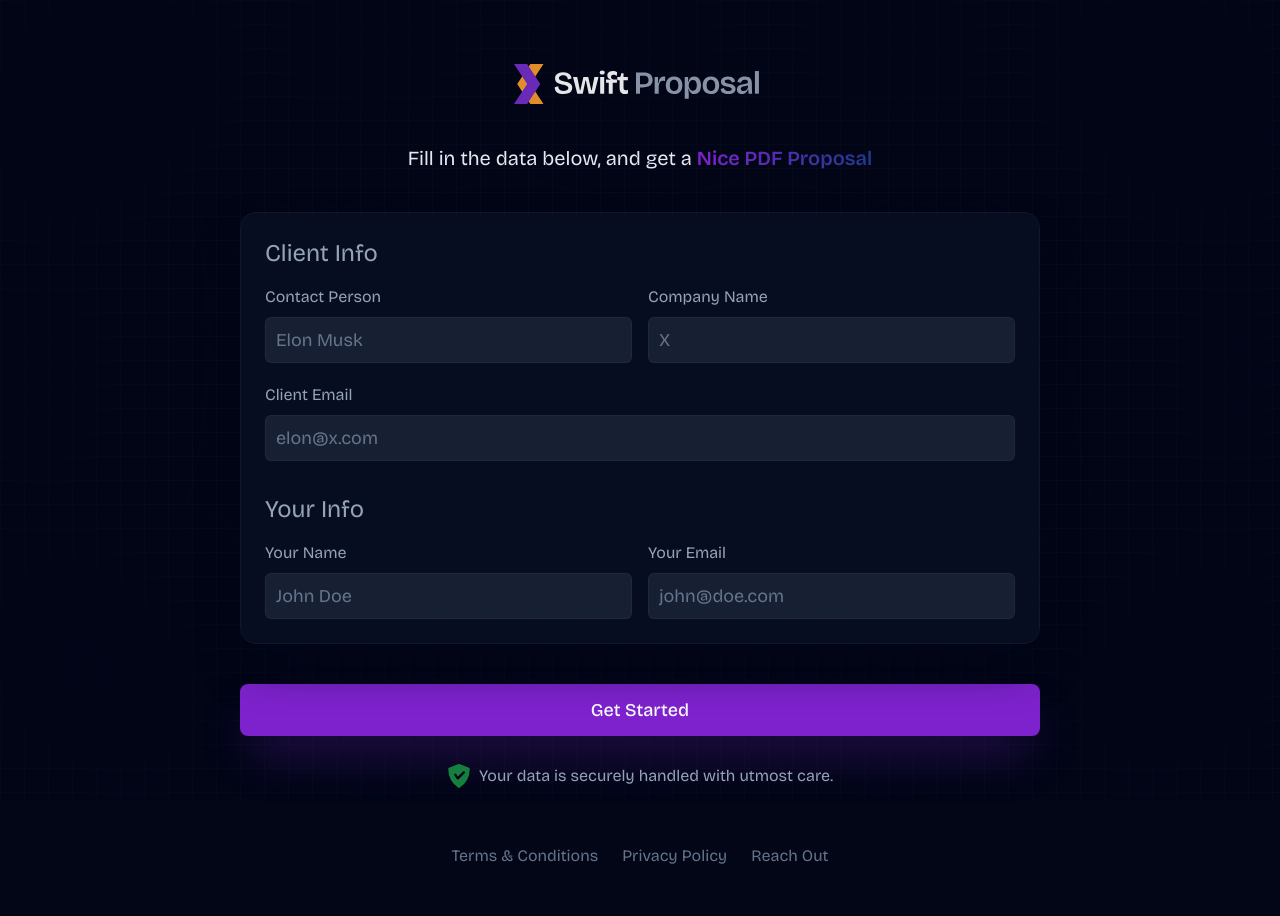
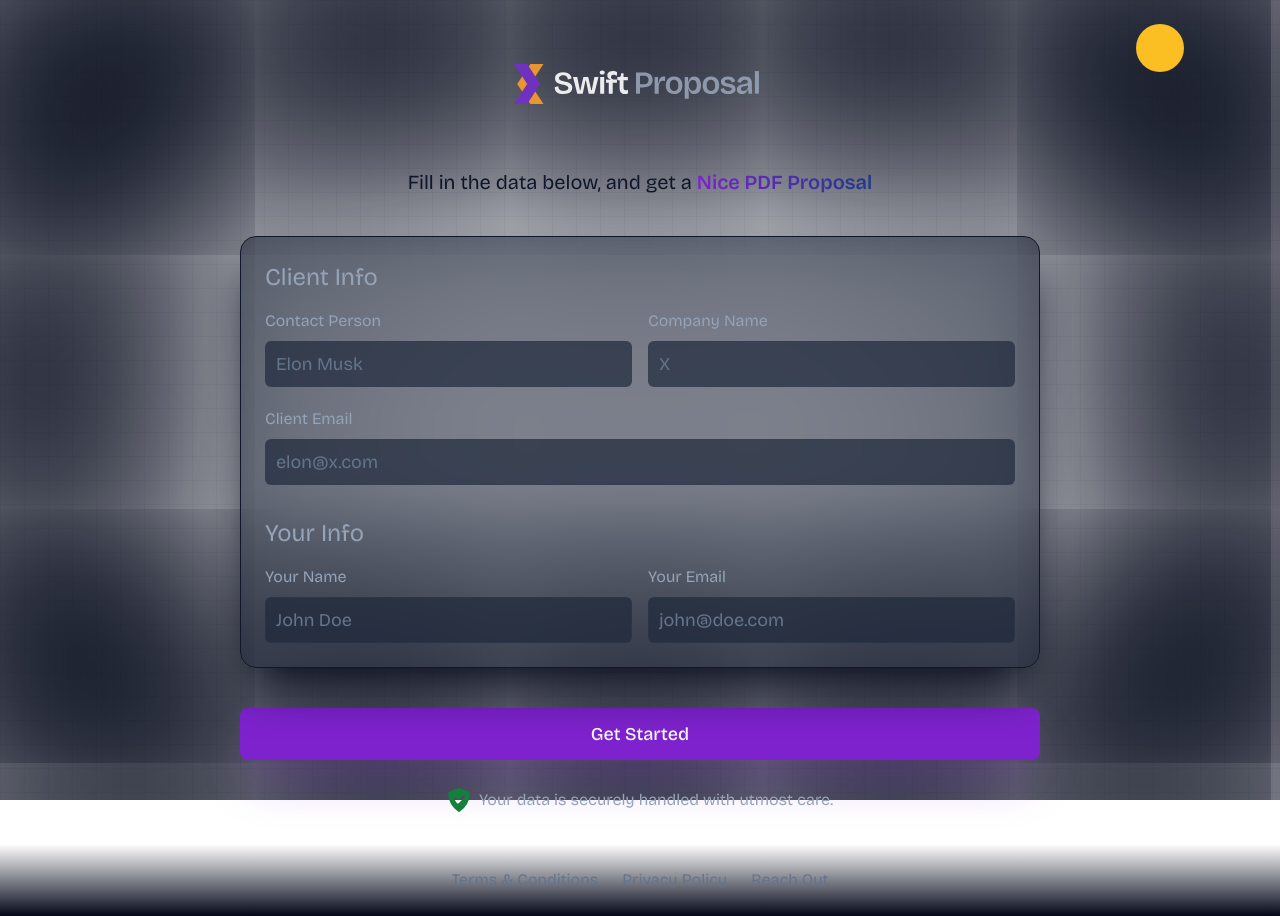
Before and after one commit to MohamedFekryyy/SP, a SvelteKit app: page / in a window 1280 px wide. Before the commit the page ends 892 px from the top, so only its background shows below. Built offline with nearby package versions, Linux system fonts and the light colour scheme.

Commit message:
implmeneting DarkMode&LightMode

```diff
--- /dev/null
+++ b/src/components/ThemeSwitch.svelte
@@ -0,0 +1,52 @@
+<script>
+     import { browser } from '$app/environment';
+
+let darkMode = true;
+
+function handleSwitchDarkMode() {
+    darkMode = !darkMode;
+
+    localStorage.setItem('theme', darkMode ? 'dark' : 'light');
+
+    darkMode
+        ? document.documentElement.classList.add('dark')
+        : document.documentElement.classList.remove('dark');
+}
+
+if (browser) {
+    if (
+        localStorage.theme === 'dark' ||
+        (!('theme' in localStorage) && window.matchMedia('(prefers-color-scheme: dark)').matches)
+    ) {
+        document.documentElement.classList.add('dark');
+        darkMode = true;
+    } else {
+        document.documentElement.classList.remove('dark');
+        darkMode = false;
+    }
+}
+</script>
+
+<div>
+    <input checked={darkMode} on:click={handleSwitchDarkMode} type="checkbox" id="theme-toggle" />
+    <label for="theme-toggle" />
+</div>
+
+<style lang="postcss">
+    #theme-toggle {
+        @apply invisible;
+    }
+
+    #theme-toggle + label {
+        @apply inline-block cursor-pointer h-12 w-12 absolute top-6 right-24 rounded-full duration-300 content-[''];
+    }
+
+    #theme-toggle:not(:checked) + label {
+        @apply bg-amber-400;
+    }
+
+    #theme-toggle:checked + label {
+        @apply bg-transparent;
+        box-shadow: inset -18px -16px 1px 1px #ddd;
+    }
+</style>
--- a/src/routes/+page.svelte
+++ b/src/routes/+page.svelte
@@ -4,6 +4,8 @@
     import ProgressBar from '../components/ProgressBar.svelte';
     import Modal from '../components/Modal.svelte';
     import { writable } from 'svelte/store';
+    import ThemeSwitch from '../components/ThemeSwitch.svelte';
+
 
 
 
@@ -243,11 +245,12 @@ function handleClosePrivacyModal() {
 
 
   <div
-  class="absolute z-1 inset-0 h-full w-full bg-slate-950 bg-[linear-gradient(to_right,#80808012_1px,transparent_1px),linear-gradient(to_bottom,#80808012_1px,transparent_1px)] bg-[size:24px_24px] inner-shadow"
+  class="absolute z-1 inset-0 h-full w-full bg-slate-50 dark:bg-slate-950 bg-[linear-gradient(to_right,#80808012_1px,transparent_1px),linear-gradient(to_bottom,#80808012_1px,transparent_1px)] bg-[size:24px_24px] inner-shadow"
 >
 <section class="section z-2">
     <a href="#" class="sm:mb-10 mb-6 opacity-90 hover:opacity-100 transition-all"><img src="logo-on-dark.svg" class="h-8 sm:h-10" alt="Swift Proposal Logo"/></a>
-<h3>Fill in the data below, and get a <span class="bg-gradient-to-r from-purple-700 to-blue-900 bg-clip-text text-transparent font-semibold">Nice PDF Proposal</span></h3>
+    <ThemeSwitch />
+    <h3>Fill in the data below, and get a <span class="bg-gradient-to-r from-purple-700 to-blue-900 bg-clip-text text-transparent font-semibold">Nice PDF Proposal</span></h3>
 <div class="container">
     <div class="hidden"><ProgressBar {steps} bind:currentActive bind:this={progressBar}/> </div>
 
@@ -325,15 +328,17 @@ function handleClosePrivacyModal() {
 
 
 <style lang="postcss">
-   :global(html) {
-		background-color: theme(colors.slate.950);
 
-	}
+
+    body {
+        @apply dark:bg-slate-950 bg-slate-100;
+    }
+
 	h1 {
-		@apply text-slate-50 text-3xl sm:text-4xl font-semibold mb-2  text-center;
+		@apply text-slate-900 dark:text-slate-50 text-3xl sm:text-4xl font-semibold mb-2  text-center;
 	}
 	h3 {
-		@apply text-slate-200 w-full  text-lg sm:text-xl font-normal text-center;
+		@apply text-slate-900 dark:text-slate-200 w-full  text-lg sm:text-xl font-normal text-center;
 	}
 	.section {
 		@apply min-w-full flex flex-col items-center justify-start   pt-8 sm:pt-16 min-h-[80%] px-5;
@@ -371,6 +376,7 @@ function handleClosePrivacyModal() {
 .inner-shadow {
     box-shadow: inset 0 0 300px 200px  theme(colors.slate.950);
 
+
 }
 
 .loader {
--- a/tailwind.config.js
+++ b/tailwind.config.js
@@ -1,6 +1,7 @@
 /** @type {import('tailwindcss').Config} */
 export default {
   content: ['./src/**/*.{html,js,svelte,ts}'],
+  darkMode: 'class',
   theme: {
     extend: {},
   },
```
